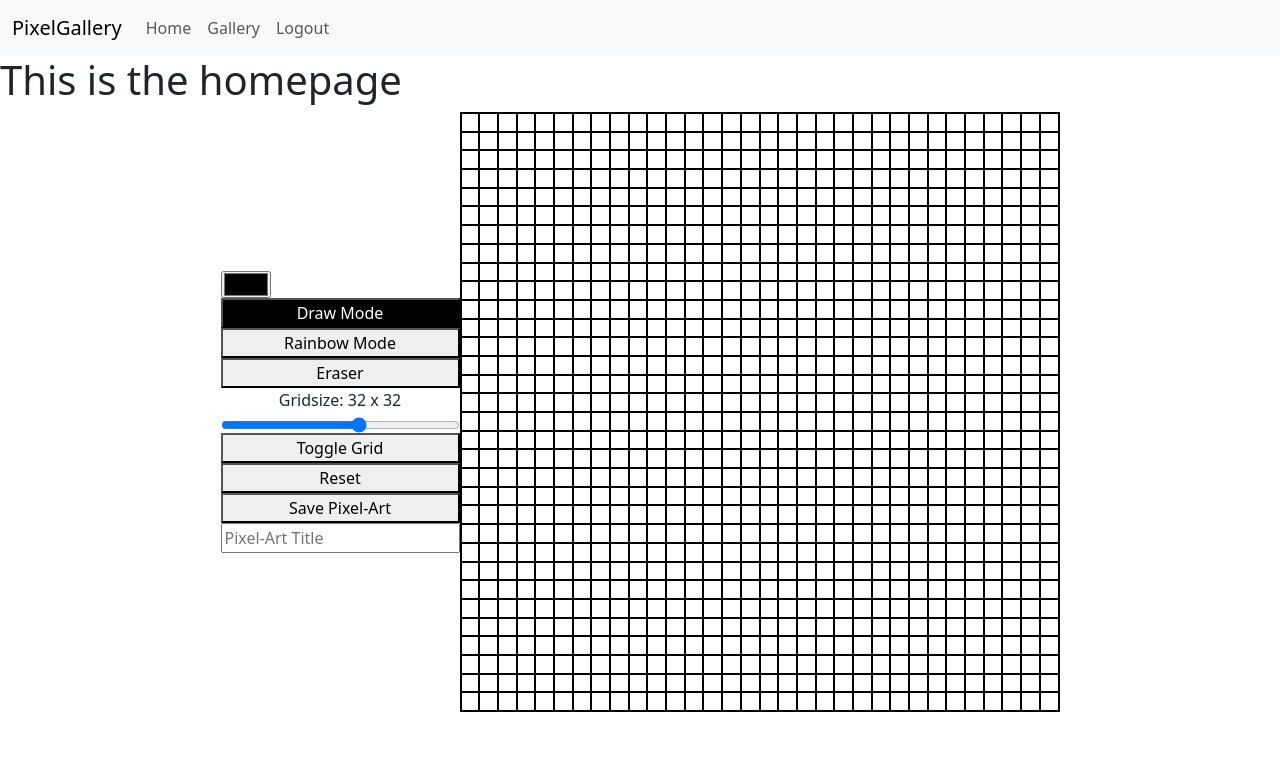
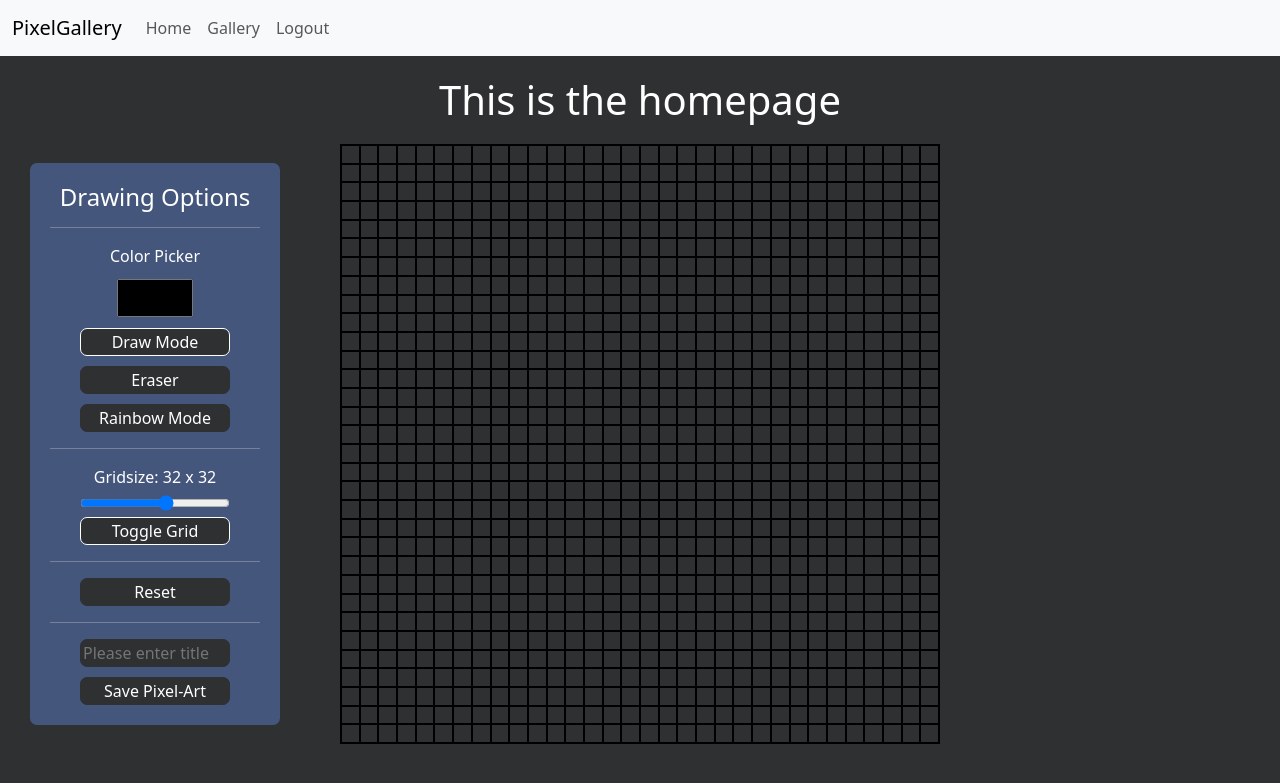
Before and after one commit to ags1709/cs50-final-project, a Flask app: page / in a window 1280 px wide. Shown: the top 783 px of the page. Run offline with Flask 3, Linux system fonts and the light colour scheme; the visitor is signed in with stand-in values (Sample User, id 1); parts of the project's set-up code (start-up, migrations or seed data) failed here and were passed over.

Commit message:
Add styling to index page

```diff
--- a/webapp/static/index_style.css
+++ b/webapp/static/index_style.css
@@ -1,7 +1,27 @@
+:root {
+    --theme-dark: rgb(46, 48, 50);
+    --theme-blue: rgb(69, 86, 125);
+    --theme-red: rgb(190, 49, 68);
+}
+
+* {
+    margin: 0;
+}
+
+body {
+    font-size: 16;
+    text-align: center;
+    background-color: var(--theme-dark);
+    color: white;
+}
+
+h1 {
+    margin: 20px 0 20px 0;
+}
+
 #content-container {
     display: flex;
-    /* flex-direction: column; */
-    justify-content: center;
+    justify-content: space-around;
     align-items: center;
 }
 
@@ -10,30 +30,78 @@
     display: grid;
 }
 
-/* .pixel {
+#sidebar-title {
+    margin: 0 0 0 0;
+}
 
-    border:1px solid black
-} */
+#sidebar-left {
+    display: flex;
+    flex-direction: column;
+    align-items: center;
+    width: 250px;
+    /* height: 550px; */
+    padding: 20px;
+    background-color: var(--theme-blue);
+    border-radius: 7px;
+}
+
+#sidebar-right {
+    width: 250px;
+}
+
+
+.sidebar-item {
+    width: 150px;
+    margin: 10px 0 0px 0;
+    border: 1px solid var(--theme-dark);
+    border-radius: 7px;
+    background-color: var(--theme-dark);
+    color: white;
+}
+
+
+#colorPicker {
+    width: 80px;
+    height: 40px;
+    border: none !important;
+    background-color: transparent;
+}
+
+#gridSizeSliderText {
+    margin: 0 0 0 0;
+}
+
+#gridSizeSlider {
+    margin: 5px;
+}
+
+#toggleGridButton {
+    margin: 0 0 0 0;
+}
+
+#resetButton {
+    margin: 0 0 0 0;
+}
+
+#title {
+    margin: 0 0 0 0;
+}
+
+hr {
+    width: 100%;
+    background-color: black;
+}
+
 .grid-visible .pixel {
     border: 1px solid black;
 }
-
-#sidebar {
-    display: flex;
-    flex-direction: column;
+.active {
+    background-color: var(--theme-dark);
+    color: white;
+    border: 1px solid white
 }
 
-.active {
-    background-color: black;
-    color: white;
+.alert {
+    width: 400px;
+    margin: 40px auto 40px auto;
 }
-
-#gridSizeSliderContainer {
-    display: flex;
-    flex-direction: column;
-    text-align: center;
-}
-
-#gridSizeSliderText {
-    margin-bottom: 5px;
-}
--- a/webapp/templates/index.html
+++ b/webapp/templates/index.html
@@ -8,22 +8,25 @@
 {% block main %}
 <h1>This is the homepage</h1>
 <main id="content-container">
-        <div id="sidebar">
-        <input id="colorPicker" type="color">
-        <button id="color" class="draw-modes active">Draw Mode</button>
-        <button id="rainbow" class="draw-modes">Rainbow Mode</button>
-        <button id="erase" class="draw-modes">Eraser</button>
-        <!-- <button id="shade" class="draw-modes">Shading</button> -->
-        <!-- <button id="tint" class="draw-modes">lighten</button> -->
-       <div id="gridSizeSliderContainer">
-                <p id="gridSizeSliderText"></p>
-                <input type="range", min="1", max="54" id="gridSizeSlider">
-        </div>
-        <button id="toggleGridButton">Toggle Grid</button>
-        <button id="resetButton">Reset</button>
-        <button id="save-button">Save Pixel-Art</button>
-        <input id="title" type="text" required placeholder="Pixel-Art Title">
+        <div id="sidebar-left">
+        <h4 id="sidebar-title">Drawing Options</h4>
+        <hr>
+        <label for="colorPicker">Color Picker</label>
+        <input id="colorPicker" type="color" class="sidebar-item">
+        <button id="color" class="draw-modes active sidebar-item">Draw Mode</button>
+        <button id="erase" class="draw-modes sidebar-item">Eraser</button>
+        <button id="rainbow" class="draw-modes sidebar-item">Rainbow Mode</button>
+        <hr>
+        <p id="gridSizeSliderText"></p>
+        <input type="range", min="1", max="54" id="gridSizeSlider" class="sidebar-item">
+        <button id="toggleGridButton" class="active sidebar-item">Toggle Grid</button>
+        <hr>
+        <button id="resetButton" class="sidebar-item">Reset</button>
+        <hr>
+        <input id="title" type="text" required placeholder="Please enter title" class="sidebar-item">
+        <button id="save-button" class="sidebar-item">Save Pixel-Art</button>
         </div>
         <div id="canvas" class="grid-visible"></div>
+        <div id="sidebar-right"></div>
 </main>
 {% endblock %}
```
